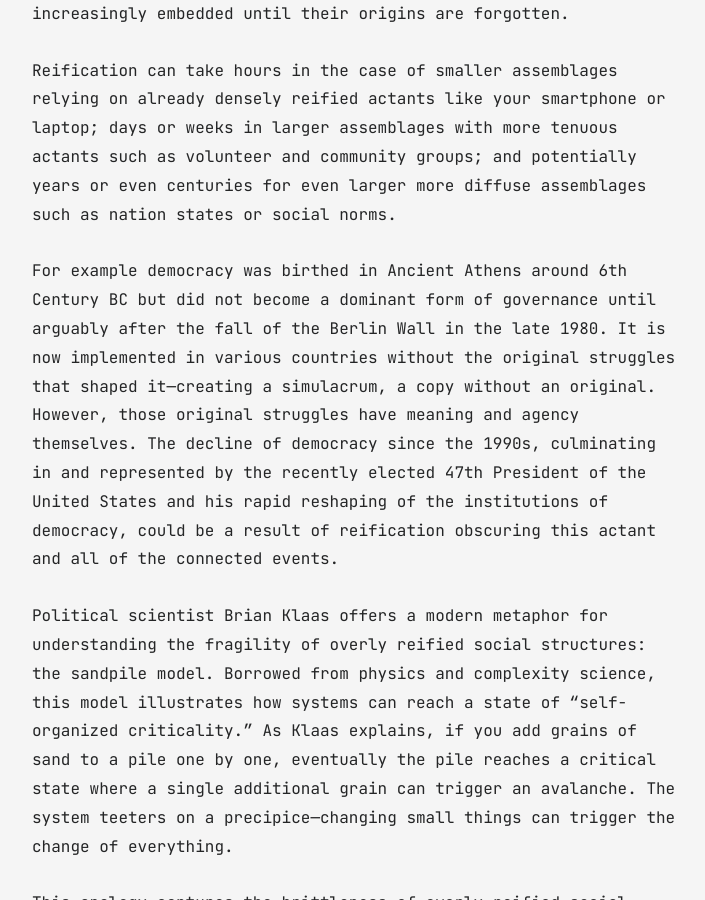
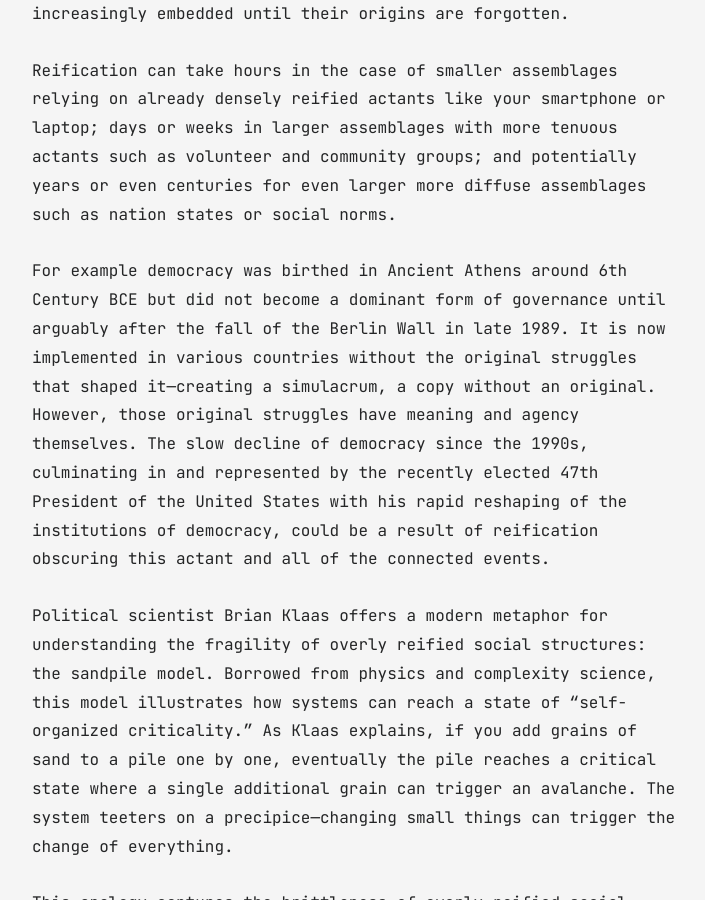
Before and after one commit to dr-robert-li/jekyll-blog, a Jekyll site: the page built from all_collections/_posts/2025-03-26-ANT-and-LLMs.md, in a window 1280 px wide and 900 px high, scrolled down 7674 px. Shown: the whole window, without its empty margins (283-988 px from the left). Built offline with Jekyll 4.4.1, drawn with Linux system fonts in a browser that asks for light colours; some of the changed text lies outside the part shown.

Commit message:
ANT and LLMs article

```diff
--- a/all_collections/_posts/2025-03-26-ANT-and-LLMs.md
+++ b/all_collections/_posts/2025-03-26-ANT-and-LLMs.md
@@ -94,7 +94,7 @@ This is reification and it shapes how societies evolve (as we say, we live on th
 
 Reification can take hours in the case of smaller assemblages relying on already densely reified actants like your smartphone or laptop; days or weeks in larger assemblages with more tenuous actants such as volunteer and community groups; and potentially years or even centuries for even larger more diffuse assemblages such as nation states or social norms.
 
-For example democracy was birthed in Ancient Athens around 6th Century BC but did not become a dominant form of governance until arguably after the fall of the Berlin Wall in the late 1980. It is now implemented in various countries without the original struggles that shaped it—creating a simulacrum, a copy without an original. However, those original struggles have meaning and agency themselves. The decline of democracy since the 1990s, culminating in and represented by the recently elected 47th President of the United States and his rapid reshaping of the institutions of democracy, could be a result of reification obscuring this actant and all of the connected events.
+For example democracy was birthed in Ancient Athens around 6th Century BCE but did not become a dominant form of governance until arguably after the fall of the Berlin Wall in late 1989. It is now implemented in various countries without the original struggles that shaped it—creating a simulacrum, a copy without an original. However, those original struggles have meaning and agency themselves. The slow decline of democracy since the 1990s, culminating in and represented by the recently elected 47th President of the United States with his rapid reshaping of the institutions of democracy, could be a result of reification obscuring this actant and all of the connected events.
 
 Political scientist Brian Klaas offers a modern metaphor for understanding the fragility of overly reified social structures: the sandpile model. Borrowed from physics and complexity science, this model illustrates how systems can reach a state of "self-organized criticality." As Klaas explains, if you add grains of sand to a pile one by one, eventually the pile reaches a critical state where a single additional grain can trigger an avalanche. The system teeters on a precipice—changing small things can trigger the change of everything.
 
```
Also changed, not shown: other parts of all_collections/_posts/2025-03-26-ANT-and-LLMs.md (+1 -1 lines).
